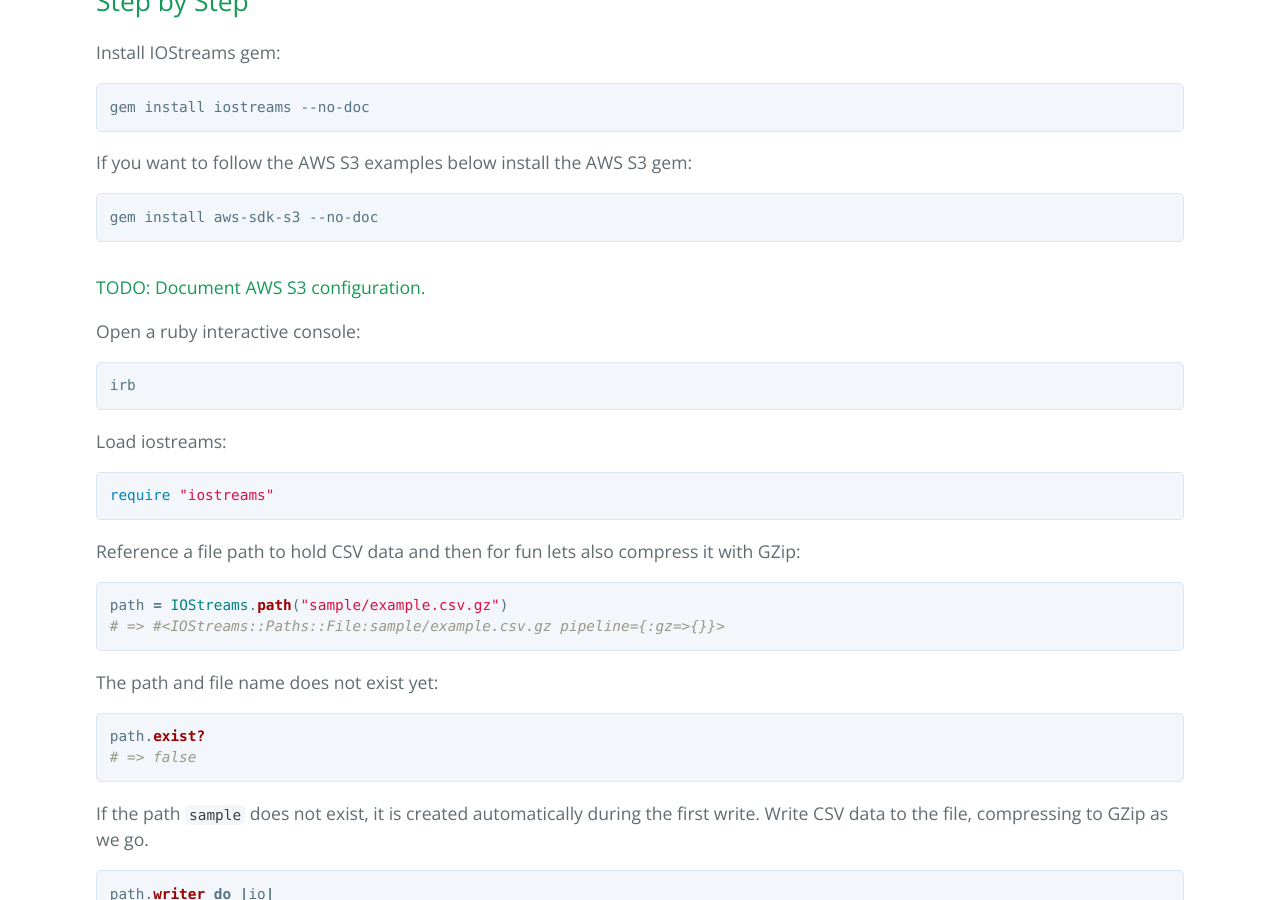
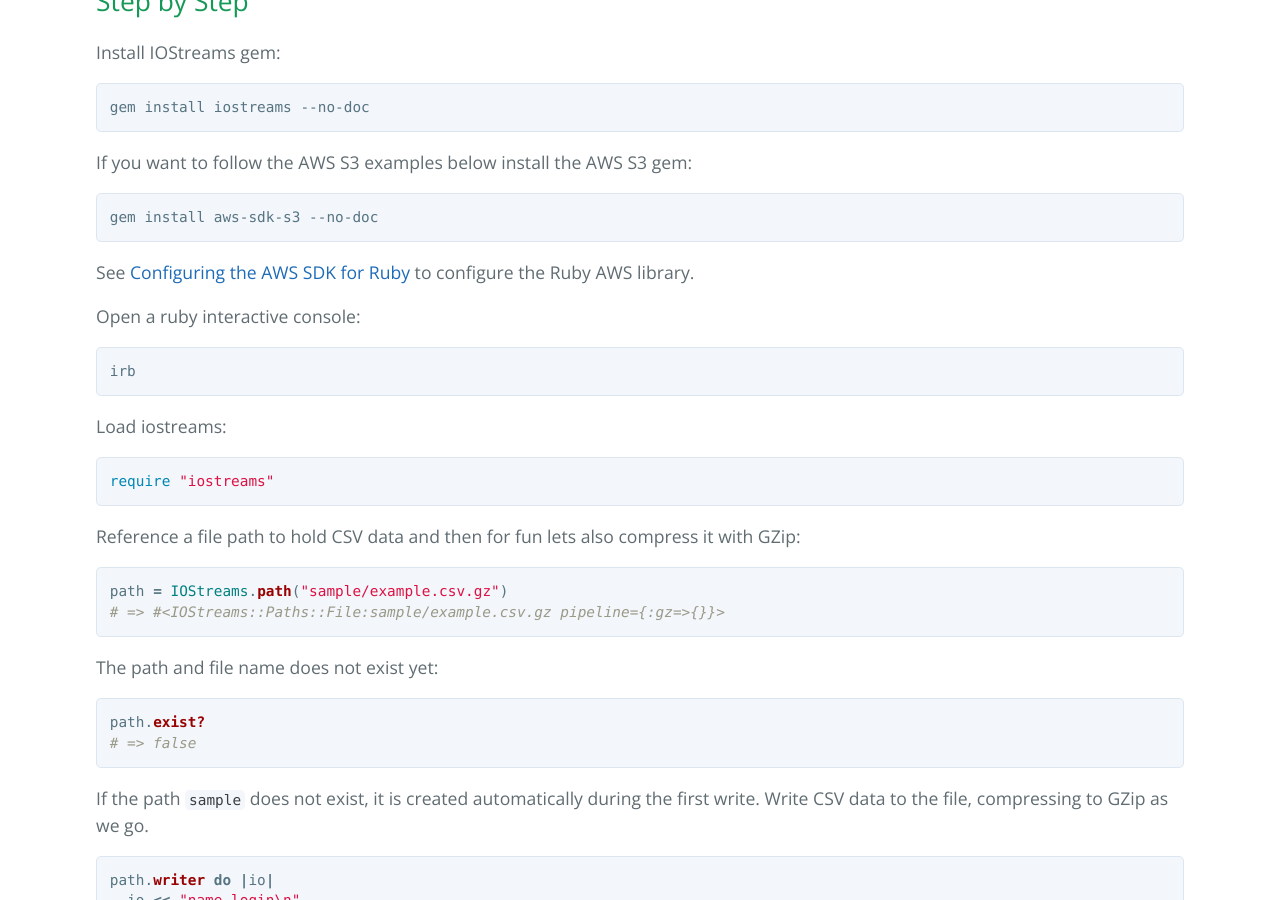
Before and after one commit to reidmorrison/iostreams, a Jekyll site: the page built from docs/tutorial.md, in a window 1280 px wide and 900 px high, scrolled down 1331 px. Built offline with Jekyll 4.4.1, drawn with Linux system fonts in a browser that asks for light colours; our own code applies the rules of GitHub Pages for plain Markdown files.

Commit message:
Complete todo

```diff
--- a/docs/tutorial.md
+++ b/docs/tutorial.md
@@ -68,7 +68,8 @@ If you want to follow the AWS S3 examples below install the AWS S3 gem:
 gem install aws-sdk-s3 --no-doc
 ~~~
 
-#### TODO: Document AWS S3 configuration.
+See [Configuring the AWS SDK for Ruby](https://docs.aws.amazon.com/sdk-for-ruby/v3/developer-guide/setup-config.html)
+to configure the Ruby AWS library.
 
 Open a ruby interactive console:
 
```
